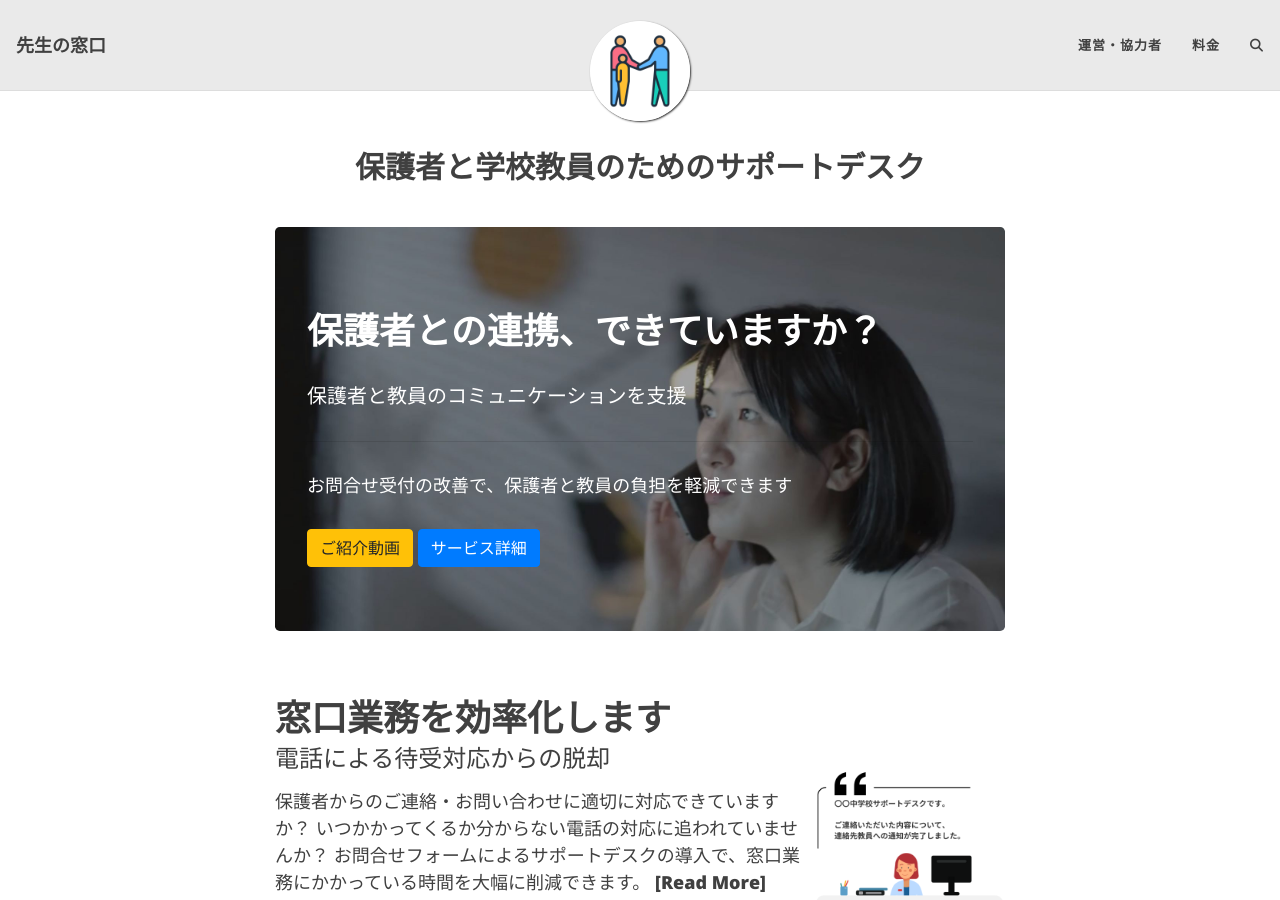
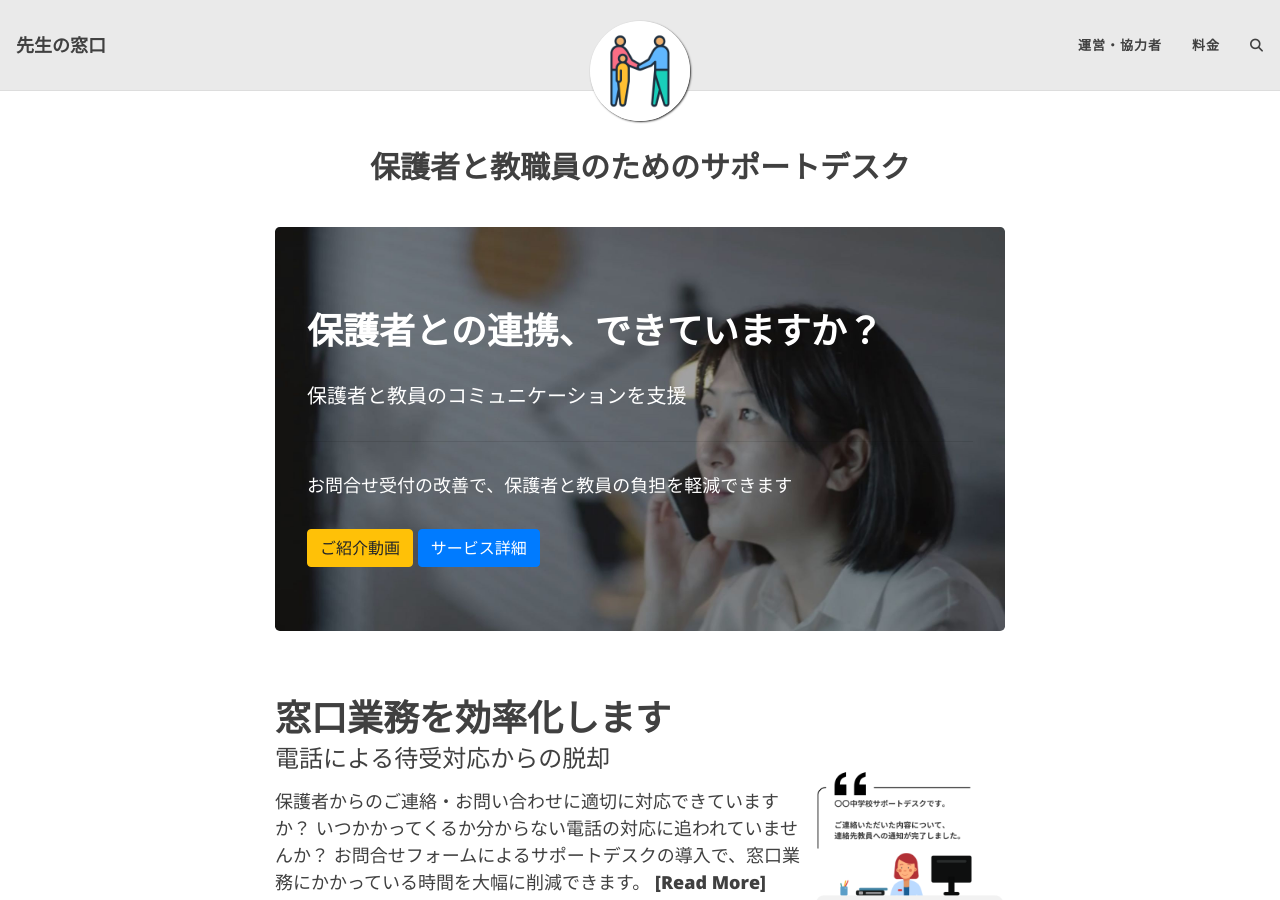
Before and after one commit to Sensei-Madoguchi/Sensei-Madoguchi.github.io, a Jekyll site: the page built from index.html, in a window 1280 px wide and 900 px high. Built offline with Jekyll 4.4.1, drawn with Linux system fonts in a browser that asks for light colours; the list of posts is cut into pages by our own code; comment, search, counter and statistics services are not loaded.

Commit message:
Update index.html

```diff
--- a/index.html
+++ b/index.html
@@ -1,6 +1,6 @@
 ---
 layout: home
-title: 保護者と学校教員のためのサポートデスク
+title: 保護者と教職員のためのサポートデスク
 subtitle:
 ---
 
```
